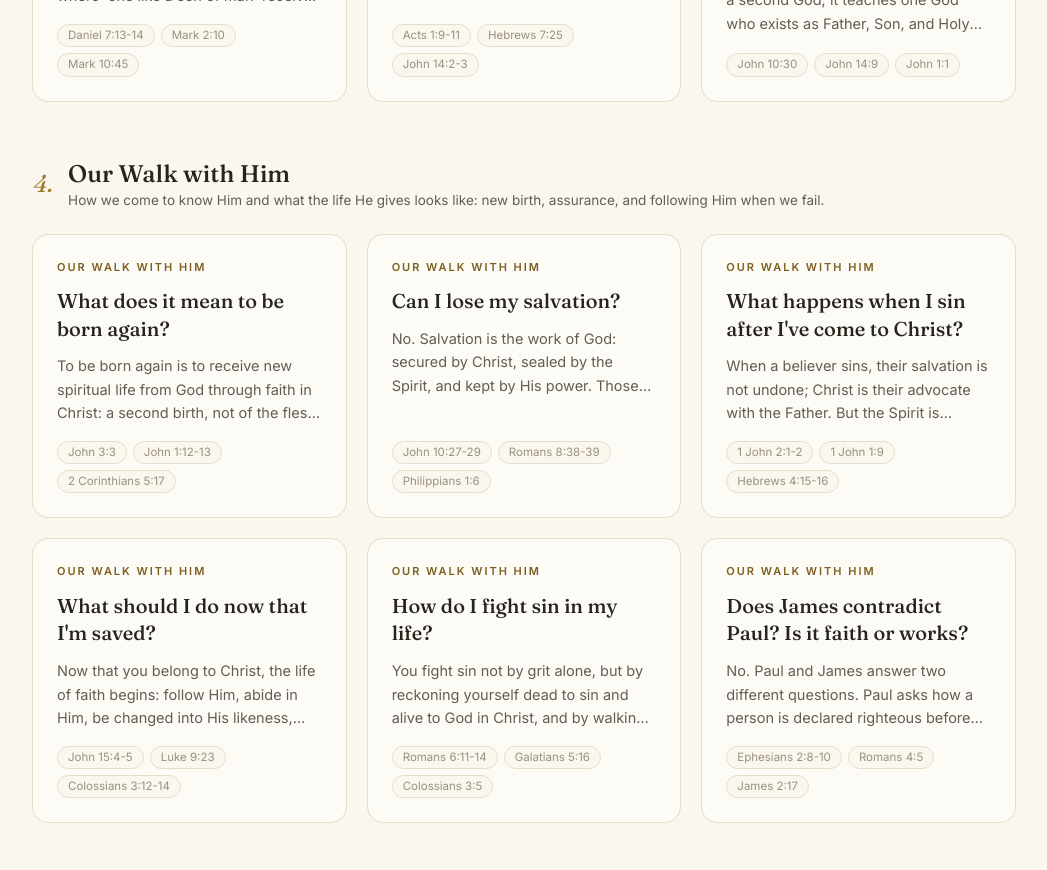
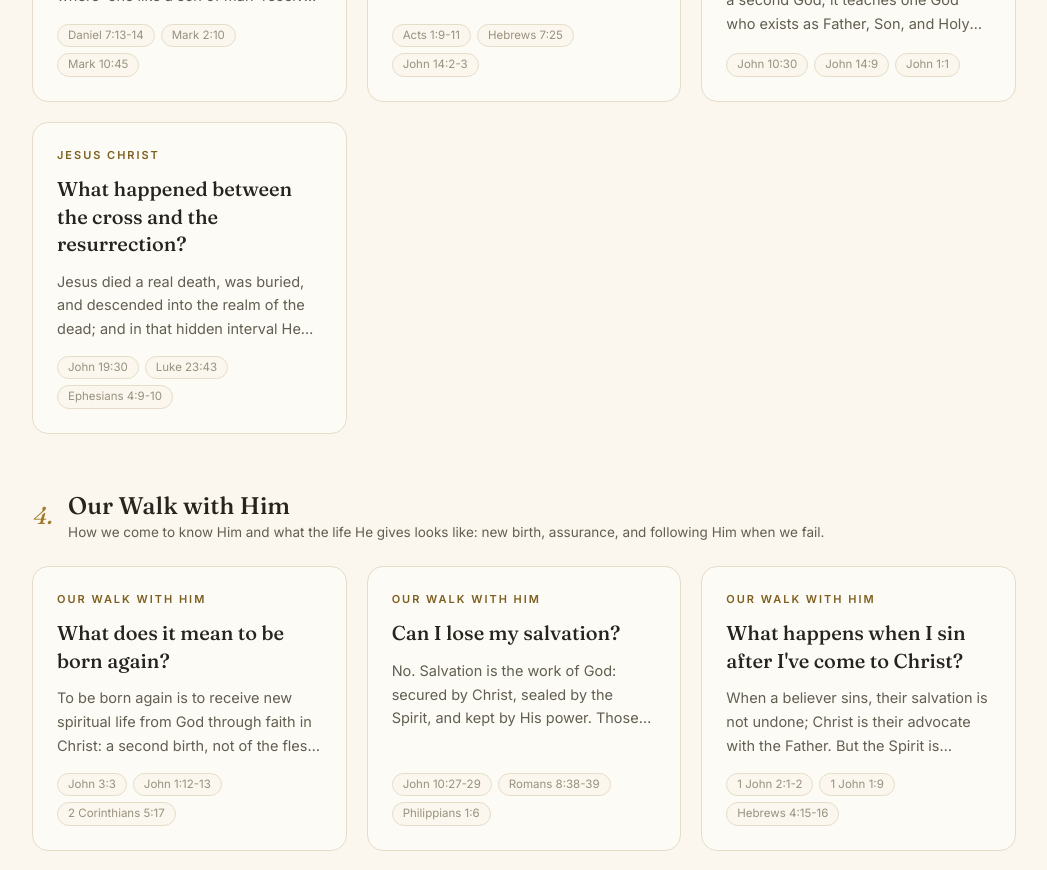
Before and after one commit to kczimm/glory, a Next.js app: page /questions in a window 1280 px wide. Shown: the part 2880-3750 px from the top of the page, without its empty margins (116-1163 px from the left). Built offline with nearby package versions, Linux system fonts and the light colour scheme.

Commit message:
Add study: What happened between the cross and the resurrection?

```diff
--- a/src/data/questions.ts
+++ b/src/data/questions.ts
@@ -529,10 +529,10 @@ export const questions: Question[] = [
       },
     ],
     keyVerses: ["Romans 3:23", "Romans 5:8", "Isaiah 53:5-6", "2 Corinthians 5:21", "Mark 10:45"],
-    raises: ["how-can-i-be-saved", "did-jesus-rise-from-the-dead"],
+    raises: ["how-can-i-be-saved", "did-jesus-rise-from-the-dead", "between-the-cross-and-the-resurrection"],
     followsFrom: ["who-is-jesus", "is-jesus-really-god"],
     related: [],
-    planned: ["What happened between the cross and the resurrection?"],
+    planned: ["What does the creed mean by 'he descended into hell'?"],
     order: 7,
   },
 
@@ -684,10 +684,10 @@ export const questions: Question[] = [
       },
     ],
     keyVerses: ["1 Corinthians 15:3-8", "1 Corinthians 15:20", "Luke 24:39", "Romans 8:11"],
-    raises: ["how-can-i-be-saved", "where-is-jesus-now"],
+    raises: ["how-can-i-be-saved", "where-is-jesus-now", "between-the-cross-and-the-resurrection"],
     followsFrom: ["why-did-jesus-have-to-die"],
     related: ["is-jesus-really-god"],
-    planned: ["What happened between the cross and the resurrection?"],
+    planned: ["Why did the disciples not recognize Him after He rose?"],
     order: 9,
   },
 
@@ -3470,4 +3470,87 @@ export const questions: Question[] = [
     planned: ["What does it mean that God is one?"],
     order: 18,
   },
+
+  {
+    slug: "between-the-cross-and-the-resurrection",
+    question: "What happened between the cross and the resurrection?",
+    category: "jesus-christ",
+    summary:
+      "Jesus died a real death, was buried, and descended into the realm of the dead; and in that hidden interval He was already Lord. The tomb was the proof of a finished work, and the resurrection morning was its announcement: death itself no longer had the keys.",
+    passages: [
+      {
+        book: "Luke",
+        chapter: 23,
+        title: "The crucifixion, the thief, and the burial",
+        lookFor: "The promise to the thief, the final words, and the careful burial: real death, real body.",
+        focus: "32-56",
+      },
+      {
+        book: "Matthew",
+        chapter: 27,
+        title: "Darkness, the torn veil, and the opened tombs",
+        lookFor: "The earth's response to the death of its Maker, and the first signs of the resurrection already stirring.",
+        focus: "45-61",
+      },
+      {
+        book: "Ephesians",
+        chapter: 4,
+        title: "He descended into the lower parts of the earth",
+        lookFor: "Paul reads the ascension back through a descent: He who ascended first descended.",
+        focus: "7-10",
+      },
+      {
+        book: "Acts",
+        chapter: 2,
+        title: "Not abandoned to Hades",
+        lookFor: "Peter's Pentecost sermon: the Christ's soul was not left in Hades, nor did His flesh see decay.",
+        focus: "22-36",
+      },
+      {
+        book: "1 Peter",
+        chapter: 3,
+        title: "Preaching to the spirits in prison",
+        lookFor: "The mysterious passage: Christ went and made proclamation, alive in the spirit, in the days between death and resurrection.",
+        focus: "18-22",
+      },
+    ],
+    points: [
+      {
+        heading: "The work was finished on the cross",
+        body:
+          "Jesus' last word from the cross was not defeat; it was completion: 'It is finished.' In the same hour the veil of the temple was torn from top to bottom, the earth shook, and the centurion confessed, 'Truly this man was the Son of God!' And to the thief beside Him came the immediate promise: 'Today you will be with me in Paradise.'",
+        verses: ["John 19:30", "Matthew 27:51", "Mark 15:39", "Luke 23:43"],
+      },
+      {
+        heading: "He really died, and was really buried",
+        body:
+          "The earliest confession says it plainly: 'that he was buried.' Joseph of Arimathea and Nicodemus took the body down, wrapped it in linen with spices, and laid it in a new tomb. This was not an apparent death; the soldiers found Him already dead and did not break His legs, and the tomb was sealed and guarded. Whatever happened next, it began from a real grave.",
+        verses: ["1 Corinthians 15:4", "John 19:38-42", "John 19:33", "Matthew 27:62-66"],
+      },
+      {
+        heading: "He descended into the depths",
+        body:
+          "Paul reasons from the ascension to the descent: 'He who descended is the one who also ascended far above all the heavens.' Peter preached at Pentecost that Christ's soul was not left in Hades. Between Friday and Sunday the crucified Lord was active where death reigns, and 1 Peter says He went and preached to the spirits in prison. The exact scope of that proclamation is debated, but the direction is unmistakable: Christ went into the realm of the dead, and He was not its prisoner.",
+        verses: ["Ephesians 4:9-10", "Acts 2:27", "Acts 2:31", "1 Peter 3:18-19"],
+      },
+      {
+        heading: "He holds the keys of death",
+        body:
+          "The risen Christ could say of that weekend: 'I was dead, and behold, I am alive forever more. Amen. I have the keys of Death and of Hades.' And Paul draws the conclusion for everyone who ever asked where death leads: 'To this end Christ died, rose, and lived again, that he might be Lord of both the dead and the living.' Between the cross and the resurrection, death did not win a victory; it met its master.",
+        verses: ["Revelation 1:18", "Romans 14:9"],
+      },
+      {
+        heading: "The resurrection had already begun",
+        body:
+          "Matthew records that at the death of Jesus the tombs were opened, and after His resurrection many bodies of the saints who had fallen asleep were raised and appeared to many. The resurrection did not happen in spite of what came before; it was the firstfruits of the harvest for which everything before had been prepared. The cross to the tomb was the planting; Easter morning was the first harvest.",
+        verses: ["Matthew 27:52-53", "1 Corinthians 15:20"],
+      },
+    ],
+    keyVerses: ["John 19:30", "Luke 23:43", "Ephesians 4:9-10", "Acts 2:31", "Revelation 1:18"],
+    raises: [],
+    followsFrom: ["why-did-jesus-have-to-die", "did-jesus-rise-from-the-dead"],
+    related: ["did-jesus-rise-from-the-dead", "where-is-jesus-now", "what-happens-when-i-die"],
+    planned: ["Who were 'the spirits in prison', and what did Christ preach to them?"],
+    order: 19,
+  },
 ];
```
